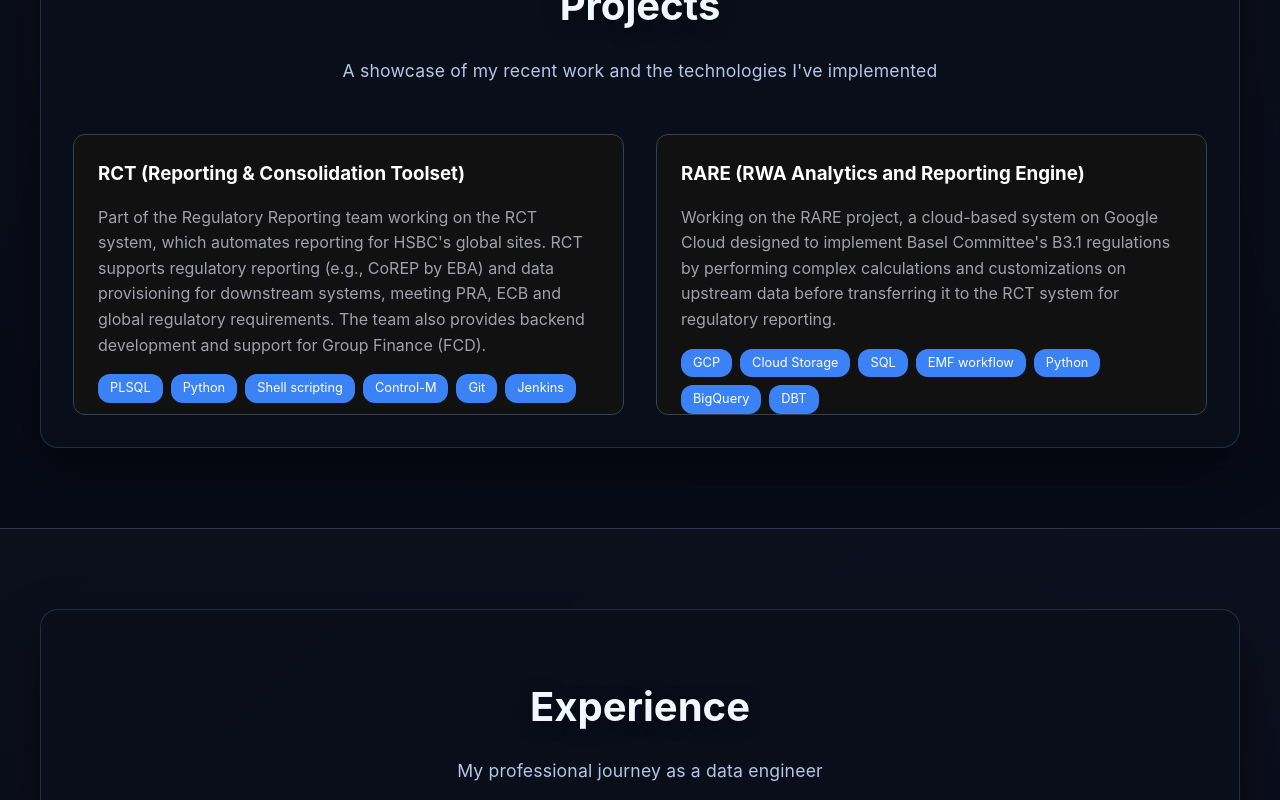
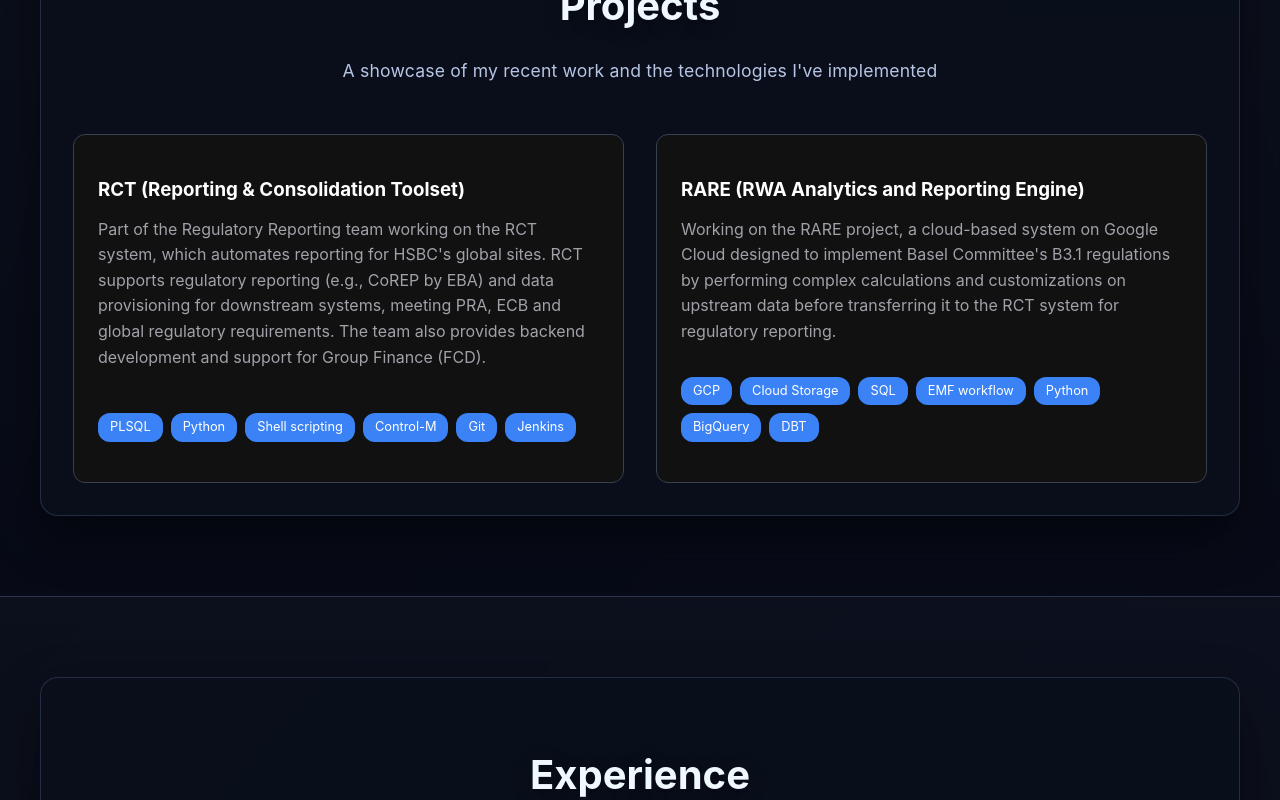
Before and after one commit to satishhattekar1997/portfolio, a React (Create React App) app: page / in a window 1280 px wide. Shown: the part 3260-4060 px from the top of the page. Built offline with nearby package versions, Linux system fonts and the light colour scheme.

Commit message:
Fix project tech-stack overflow and create 2-column Quick Links section

```diff
--- a/src/App.css
+++ b/src/App.css
@@ -442,8 +442,11 @@
   background: var(--surface);
   border: 1px solid var(--border);
   border-radius: 12px;
-  overflow: hidden;
+  overflow: visible;
   transition: transform 0.3s ease, box-shadow 0.3s ease;
+  padding: 1.5rem;
+  display: flex;
+  flex-direction: column;
 }
 
 .project-card:hover {
@@ -458,19 +461,21 @@
 }
 
 .project-card h3 {
-  margin: 1.5rem 1.5rem 1rem;
+  margin: 1rem 0 0.75rem;
+  flex-shrink: 0;
 }
 
 .project-card p {
-  margin: 0 1.5rem 1rem;
+  margin: 0 0 1rem;
   color: var(--muted);
+  flex-grow: 1;
 }
 
 .tech-stack {
   display: flex;
   flex-wrap: wrap;
   gap: 0.5rem;
-  margin: 0 1.5rem;
+  margin: 1rem 0;
 }
 
 .tech-stack span {
@@ -479,6 +484,7 @@
   padding: 0.25rem 0.75rem;
   border-radius: 12px;
   font-size: 0.8rem;
+  white-space: nowrap;
 }
 
 .project-card .btn {
@@ -622,7 +628,14 @@
   margin: 0.5rem 0;
 }
 
+.footer-links {
+  display: grid;
+  grid-template-columns: 1fr 1fr;
+  gap: 1rem;
+}
+
 .footer-links h4 {
+  grid-column: 1 / -1;
   margin: 0 0 1rem;
   color: var(--text);
 }
@@ -631,8 +644,9 @@
   display: block;
   color: var(--muted);
   text-decoration: none;
-  margin-bottom: 0.5rem;
+  margin-bottom: 0;
   transition: color 0.3s ease;
+  padding: 0.5rem 0;
 }
 
 .footer-links a:hover {
@@ -837,4 +851,8 @@
   .education-item {
     padding: 1.5rem;
   }
+
+  .footer-links {
+    grid-template-columns: 1fr;
+  }
 }
```
